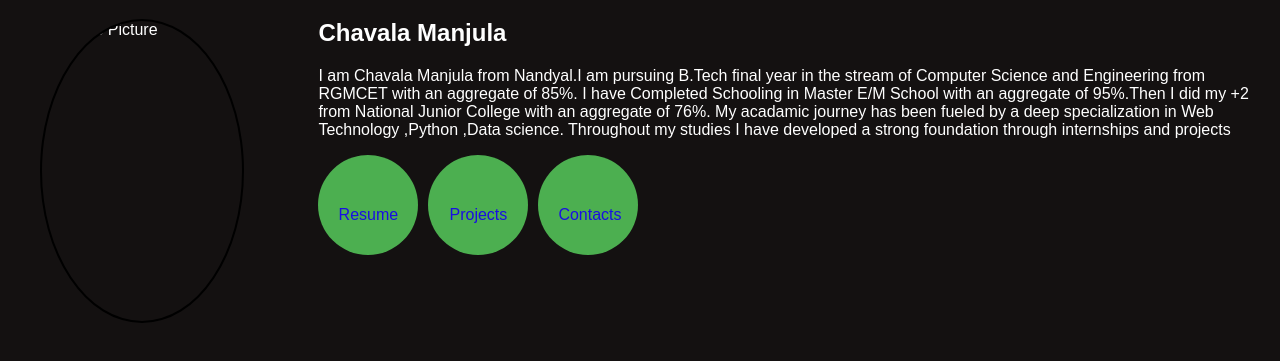
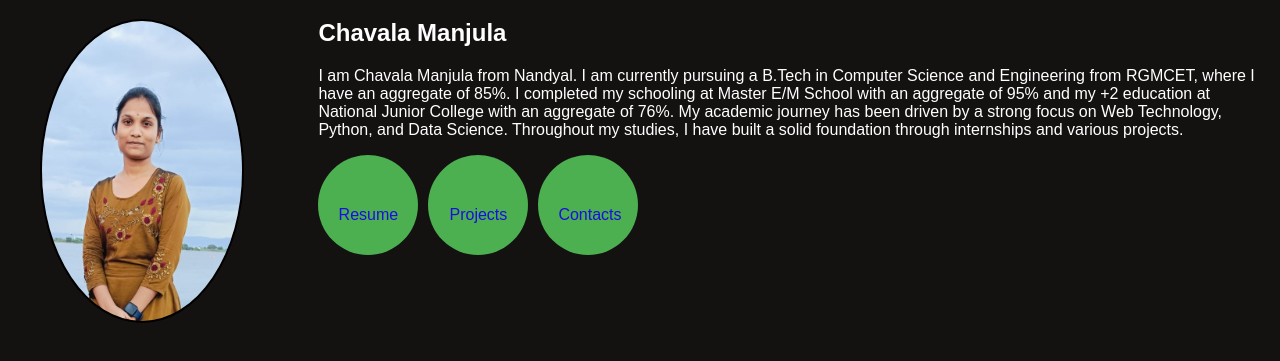
Before and after one commit to Manjulachavala/portfolio, a plain HTML site: page index.html in a window 1280 px wide. Shown: the part 99-460 px from the top of the page. Drawn offline with Linux system fonts and the light colour scheme.

Commit message:
Update index.html

```diff
--- a/index.html
+++ b/index.html
@@ -24,9 +24,9 @@
     <section id="about" class="profile-section">
         <div class="container">
             <div class="profile">
-                <img src="image/manjula.jpg" alt="Profile Picture" class="photo">
+                <img src="manjula.jpg" alt="Profile Picture" class="photo">
                 <h2>Chavala Manjula</h2>
-                <p>I am Chavala Manjula from Nandyal.I am pursuing B.Tech final year in the stream of Computer Science and Engineering from RGMCET with an aggregate of 85%. I have Completed Schooling in Master E/M School with an aggregate of 95%.Then I did my +2 from National Junior College with an aggregate of 76%. My acadamic journey has been  fueled by a deep specialization in Web Technology ,Python ,Data science. Throughout my studies I have developed a strong foundation through internships and projects</p>
+                <p>I am Chavala Manjula from Nandyal. I am currently pursuing a B.Tech in Computer Science and Engineering from RGMCET, where I have an aggregate of 85%. I completed my schooling at Master E/M School with an aggregate of 95% and my +2 education at National Junior College with an aggregate of 76%. My academic journey has been driven by a strong focus on Web Technology, Python, and Data Science. Throughout my studies, I have built a solid foundation through internships and various projects.</p>
             </div>
         </div>
     </section>
```
